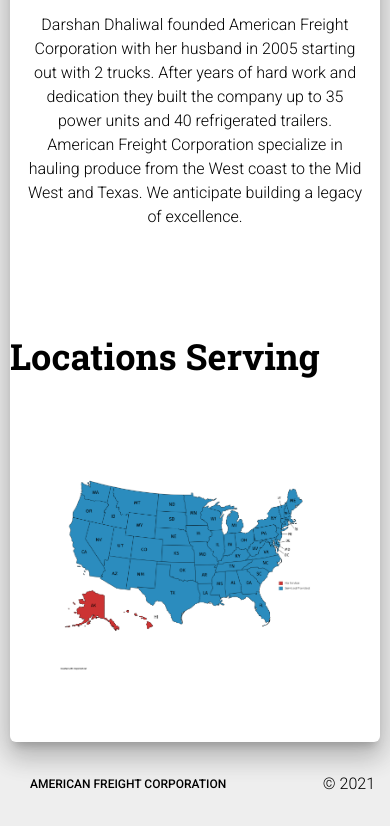
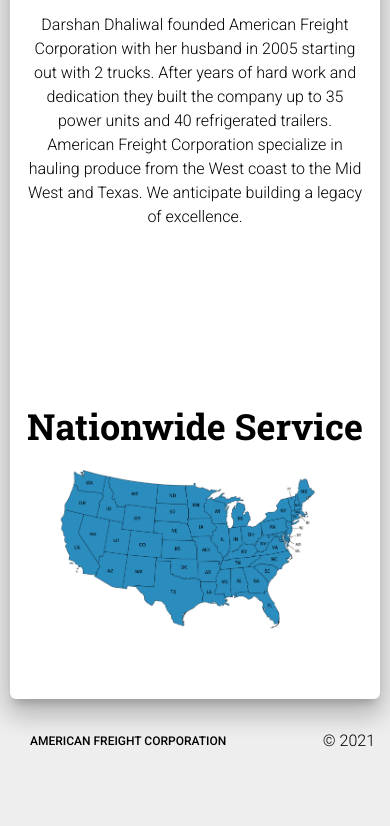
Before and after one commit to indysaab/test.com, a website: page index.html in a window 390 px wide. Shown: the part 941-1767 px from the top of the page. After the commit the page ends 1724 px from the top, so only its background shows below. Drawn offline with Linux system fonts and the light colour scheme; some packages are replaced by stand-ins of ours.

Commit message:
Updated logo Bolder and centered bottom section of webpage

```diff
--- a/index.html
+++ b/index.html
@@ -37,10 +37,7 @@
   <body><nav class="navbar navbar-color-on-scroll navbar-transparent fixed-top navbar-expand-lg"  color-on-scroll="100">
   <div class="container">
       <div class="navbar-translate">
-        <!-- <img src="./assets/img/trans-logo3-(2).png" alt=""> -->
-        <a class="navbar-brand" href="#">
-          American Freight Corporation </a>
-
+        <img src="./assets/img/AmericanFreight1.png" alt="american freight corp logo">
         <button class="navbar-toggler" type="button" data-toggle="collapse" aria-expanded="false" aria-label="Toggle navigation">
             <span class="sr-only">Toggle navigation</span>
             <span class="navbar-toggler-icon"></span>
@@ -93,9 +90,6 @@
 <div class="main main-raised">
   <div class="container">
     <div class="row">
-      <!-- <div class="col-md-4 mt-5 pt-5">
-        <img src="./assets/img/trans-logo3-R1-(2).png" alt="Thumbnail Image" class=" img-fluid">
-      </div> -->
       <div class="col-md-8 ml-auto mr-auto">
         <div class="section text-center">
           <h2 class="title">About Us</h2>
@@ -110,11 +104,11 @@
       </div>
     </div>
     <div class="row">
-      <h2 class="title text-center">Locations Serving</h2>
       <div class="col-md-8 ml-auto mr-auto">
         <div class="section text-center locationServed">
+          <h2 class="title text-center">Nationwide Service</h2>
           <div class="text-center imgContainer">
-            <img src="./assets/img/usaMap.png" alt="All 48 States American Freight Serves">
+            <img src="./assets/img/usaMap2.png" alt="All 48 States American Freight Serves">
           </div>
         </div>
       </div>
--- a/style.css
+++ b/style.css
@@ -61,10 +61,3 @@
         height: auto;
     }
 }
-
-@media screen and (max-width: 420px) {
-    .locationServed img{
-        width: 285px;
-        height: auto;
-    }
-}
```
Also changed, not shown: assets/img/AmericanFreight.png (added), assets/img/AmericanFreight1.png (added), assets/img/usaMap1.png (added), assets/img/usaMap2.png (added).
